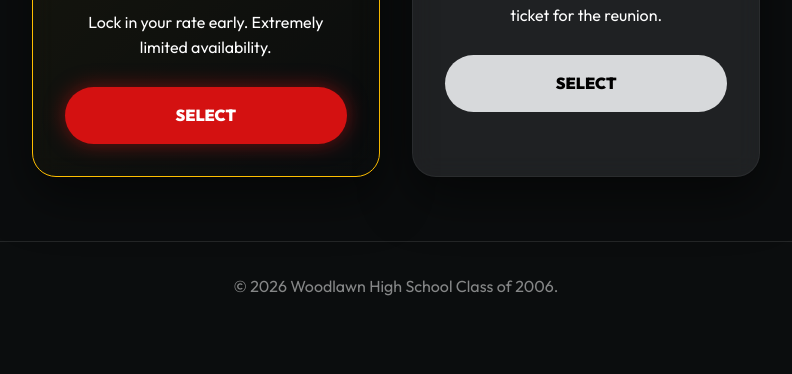
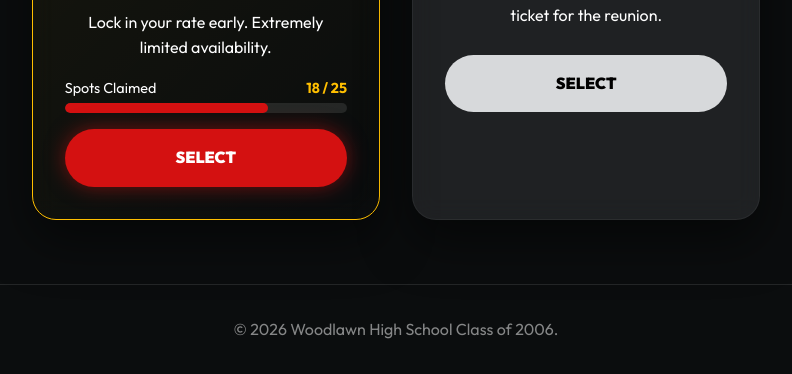
Before and after one commit to jyork143-hue/woodlawn-reunion, a plain HTML site: page deposit.html in a window 1280 px wide. Shown: the part 663-1037 px from the top of the page, without its empty margins (244-1036 px from the left). Before the commit the page ends 995 px from the top, so only its background shows below. Drawn offline with Linux system fonts and the light colour scheme.

Commit message:
Update: Add pre-order counter to deposit page and update block party details

```diff
--- a/deposit.html
+++ b/deposit.html
@@ -32,7 +32,18 @@
                     <h3>EARLY DEPOSIT</h3>
                     <div class="ticket-price" style="color: var(--warrior-red);">$25</div>
                     <p>Lock in your rate early. Extremely limited availability.</p>
-                    <br>
+
+                    <!-- Pre-order Counter -->
+                    <div style="margin: 1rem 0; text-align: left;">
+                        <div style="display: flex; justify-content: space-between; font-size: 0.9rem; margin-bottom: 0.2rem;">
+                            <span>Spots Claimed</span>
+                            <span id="spots-claimed" style="color: var(--warrior-gold); font-weight: 700;">18 / 25</span>
+                        </div>
+                        <div style="width: 100%; background: rgba(255,255,255,0.1); border-radius: 50px; height: 10px; overflow: hidden;">
+                            <div id="spots-bar" style="width: 72%; height: 100%; background: var(--warrior-red); border-radius: 50px; transition: width 1s ease-in-out;"></div>
+                        </div>
+                    </div>
+
                     <a href="rsvp.html?tier=early" class="cta-button" style="width: 100%;">SELECT</a>
                 </div>
 
```
Also changed, not shown: block-party.html (+3 -1 lines).
